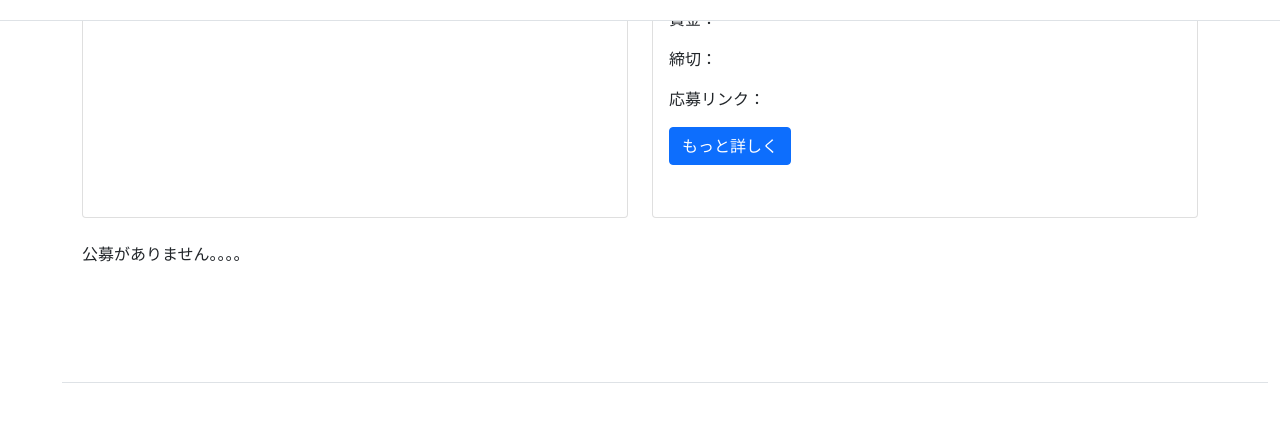
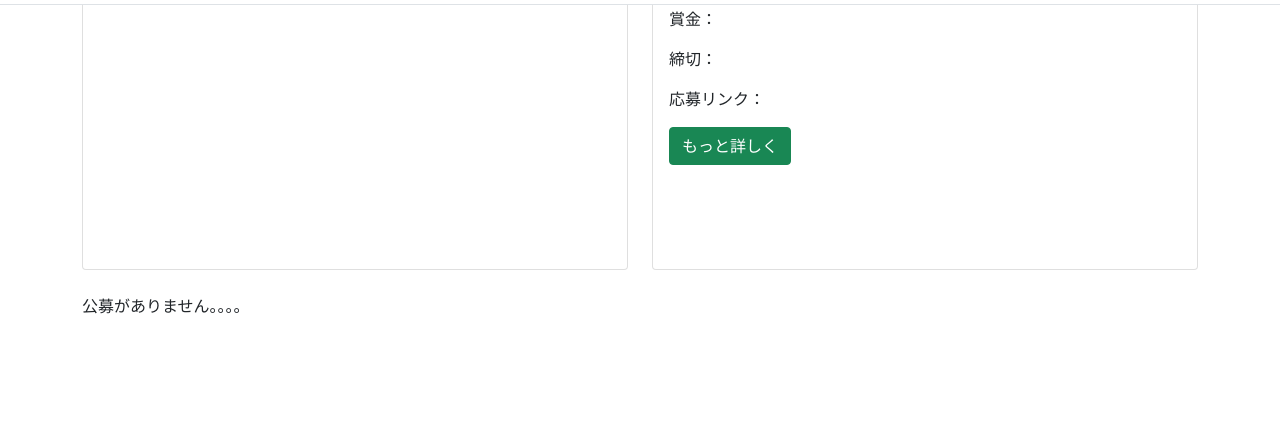
Before and after one commit to Kazumasa1/syukatu_presen, a Django app: page / in a window 1280 px wide. Shown: the part 322-752 px from the top of the page. Run offline with Django 3.2, Linux system fonts and the light colour scheme; data that the repository does not hold is empty.

Commit message:
フロントデザインを改善  - 詳細 ・募集内容を改行しないで省略（...）で表示させる ・使用していないコメントアウトを削除 ・テンプレートタグを統一 ・もっと詳しくボタンを緑に変更 ・レスポンシブに対応

```diff
--- a/haiku/templates/base.html
+++ b/haiku/templates/base.html
@@ -11,61 +11,29 @@
 
         <title>{% block title %}{% endblock %}</title>
         <link href="https://cdn.jsdelivr.net/npm/bootstrap@5.0.0-beta1/dist/css/bootstrap.min.css" rel="stylesheet" integrity="sha384-giJF6kkoqNQ00vy+HMDP7azOuL0xtbfIcaT9wjKHr8RbDVddVHyTfAAsrekwKmP1" crossorigin="anonymous">
-
         {% block head %}{% endblock %}
     </head>
 
     <body>
-        <div class="min-vh-100 d-flex align-items-end flex-column mb-3">
+        <div class="d-flex align-items-end flex-column mb-3">
             <!-- ナビゲーションバー -->
             <nav class="navbar navbar-expand-lg navbar-light bg-white fixed-top container-fluid border-bottom">
                 <div class="container">
-                    <nav class="navbar navbar-expand-lg navbar-light">
-                        <a class="navbar-brand" href="{% url 'haiku:index' %}"><img src="https://user-images.githubusercontent.com/70145199/155826105-eb787f81-85ed-41b1-b5fc-53ae702e4c79.png"></a>
-                        <button class="navbar-toggler" type="button" data-bs-toggle="collapse" data-bs-target="#navbarSupportedContent" aria-controls="navbarSupportedContent" aria-expanded="false" aria-label="Toggle navigation">
-                            <span class="navbar-toggler-icon"></span>
-                        </button>
-                        <div class="collapse navbar-collapse" id="navbarSupportedContent">
-                            <ul class="navbar-nav me-auto mb-2 mb-lg-0">
-{#                                <li class="nav-item">#}
-{#                                    <a class="nav-link" href="#">このサイトについて</a>#}
-{#                                </li>#}
-{#                                <li class="nav-item">#}
-{#                                    <a class="nav-link" href="{% url 'haiku:inquiry' %}">お問合せ</a>#}
-{#                                </li>#}
-    {#                            {% if user.is_authenticated %}#}
-    {#                                <li class="nav-item">#}
-    {#                                    <a class="nav-link" href="{% url 'account_logout' %}">ログアウト</a>#}
-    {#                                </li>#}
-    {#                            {% else %}#}
-    {#                                <li class="nav-item">#}
-    {#                                    <a class="nav-link" href="{% url 'account_signup' %}">会員登録</a>#}
-    {#                                </li>#}
-    {#                                <li class="nav-item">#}
-    {#                                    <a class="nav-link" href="{% url 'account_login' %}">ログイン</a>#}
-    {#                                </li>#}
-    {#                            {% endif %}#}
-                            </ul>
-                        </div>
-                    </nav>
+                    <a class="navbar-brand" href="{% url 'haiku:index' %}"><img src="https://user-images.githubusercontent.com/70145199/155842941-f4e3653b-d9ec-4da5-ad1d-a81e5d6071bc.svg"></a>
                  </div>
             </nav>
+        </div>
 
-
-            {% block header%}{% endblock %}
-
-            {% block top_contents%}{% endblock %}
-            {% block kobo_info %}{% endblock %}
-            {% block botton_contents%}{% endblock %}
+            {% block contents%}{% endblock %}
             {% block kobo_detail %}{% endblock %}
 
 
         <!-- フッターエリア -->
-        <footer class="footer mt-auto container-fluid" style="padding: 100px 0px 0px 50px">
+        <footer class="footer mt-auto container-fluid" style="padding: 100px 0px 50px 0px">
             <div class="container-fluid bg-white">
                 <ul class="nav justify-content-center border-top" style="padding-top: 50px;">
                     <li class="nav-item">
-                        <img src="https://user-images.githubusercontent.com/70145199/155826105-eb787f81-85ed-41b1-b5fc-53ae702e4c79.png">
+                        <img src="https://user-images.githubusercontent.com/70145199/155842941-f4e3653b-d9ec-4da5-ad1d-a81e5d6071bc.svg">
                     </li>
                 </ul>
 
--- a/haiku/templates/index.html
+++ b/haiku/templates/index.html
@@ -1,7 +1,7 @@
 {% extends 'base.html' %}
 {% load static %}
 
-{% block top_contents %}
+{% block contents %}
 
     <div class="container" style="margin-top: 200px">
 
@@ -14,30 +14,37 @@
         </nav>
 
         <!-- メインコンテンツエリア -->
-        <div class="d-grid gap-4">
 
             <!-- 新着情報とおすすめ記事 -->
-            <div class="row row-cols-1 row-cols-md-2 g-4">
-                <div class="col">
-                    <div class="card" style="height: 300px;">
+            <div class="row gy-4">
+                <div class="col-12 col-sm-6">
+                    <div class="card overflow-hidden" style="height: 22rem">
                         <div class="card-body">
                             <h5 class="card-title">新着情報</h5>
                             {% for kobo in kobo_list %}
+                                {% if forloop.counter < 6 %}
+                                    <div class="d-flex flex-row bd-highlight">
+                                        <div class="bd-highlight">
                                             <a href="{% url 'haiku:detail' kobo.pk %}" class="card-text fw-light text-success text-decoration-none"><p>
                                                 {{ kobo.title }}
-                                </a>
+                                            </p></a>
+                                        </div>
+                                        <div class="p-1 bd-highlight">
                                             {% if kobo.title %}
-                                        <span class="badge rounded-pill bg-warning bg-gradient">New</span>
+                                                <span class="badge rounded-pill bg-warning bg-gradient">New</span><br>
                                             {% endif %}
-                                </p>
+                                        </div>
+                                    </div>
+                                {% else %}
+                                {% endif %}
                             {% empty %}
                                 <p>公募がありません。。。。</p>
                             {% endfor %}
                         </div>
                     </div>
                 </div>
-                <div class="col">
-                    <div class="card" style="height: 300px;">
+                <div class="col-12 col-sm-6">
+                    <div class="card" style="height: 22rem">
                         <div class="card-body">
                             <h5 class="card-title">おすすめ</h5>
                             <p class="card-text">
@@ -49,83 +56,43 @@
                             <p class="card-text">
                                 締切：{{ kobo_list.0.deadline }}
                             </p>
-                            <p class="card-text">応募リンク：<a href="{{ kobo_list.0.link }}" class="card-link fw-light text-success">
+                            <p class="card-text text-truncate">応募リンク：<a href="{{ kobo_list.0.link }}" class="card-link fw-light text-success">
                                 {{ kobo_list.0.link }}
                             </a></p>
-                            <a href="{% url 'haiku:detail' kobo_list.0.pk %}" class="btn btn-primary">もっと詳しく</a>
-                        </div>
+                            <a href="{% url 'haiku:detail' kobo_list.0.pk %}" class="btn btn-success">もっと詳しく</a>
                         </div>
                     </div>
                 </div>
 
-            <!-- 公募情報並び替え -->
-{#            <ul class="nav nav-pills mb-3" id="pills-tab" role="tablist">#}
-{#                <li class="nav-item" role="presentation">#}
-{#                  <a class="nav-link active" id="pills-home-tab" data-bs-toggle="pill" href="#pills-home" role="tab" aria-controls="pills-home" aria-selected="true">新着順</a>#}
-{#                </li>#}
-{#                <li class="nav-item" role="presentation">#}
-{#                  <a class="nav-link" id="pills-profile-tab" data-bs-toggle="pill" href="#pills-profile" role="tab" aria-controls="pills-profile" aria-selected="false">締切順</a>#}
-{#                </li>#}
-{#                <li class="nav-item" role="presentation">#}
-{#                  <a class="nav-link" id="pills-contact-tab" data-bs-toggle="pill" href="#pills-contact" role="tab" aria-controls="pills-contact" aria-selected="false">賞金順</a>#}
-{#                </li>#}
-{#                <li class="nav-item" role="presentation">#}
-{#                  <a class="nav-link" id="pills-contact-tab" data-bs-toggle="pill" href="#pills-contact" role="tab" aria-controls="pills-contact" aria-selected="false">名前順</a>#}
-{#                </li>#}
-{#            </ul>#}
-
-{% endblock %}
-
                 <!-- 公募情報エリア -->
-{% block kobo_info %}
                 {% for kobo in kobo_list %}
-        <div class="card">
+                <div class="col-12">
+                    <div class="card p-3">
                         <div class="card-body">
                             <h5 class="card-title">
                                 {{ kobo.title }}
                             </h5>
-                <p class="card-text">
+                            <p class="card-text text-truncate">
                                 賞金：{{ kobo.prize }}
                             </p>
                             <p class="card-text">
                                 締切：{{ kobo.deadline }}
                             </p>
-                <p class="card-text">
+                            <p class="card-text text-truncate">
                                 募集内容：{{ kobo.contents }}
                             </p>
-                <p class="card-text">応募リンク：<a href="{{ kobo.link }}" class="card-link fw-light text-success">
+                            <p class="card-text text-truncate">応募リンク：<a href="{{ kobo.link }}" class="card-link fw-light text-success">
                                 {{ kobo.link }}
                             </a></p>
-                <a href="{% url 'haiku:detail' kobo.pk %}" class="btn btn-primary">もっと詳しく</a>
+                            <a href="{% url 'haiku:detail' kobo.pk %}" class="btn btn-success">もっと詳しく</a>
+                        </div>
                     </div>
                 </div>
                 {% empty %}
                 <p>公募がありません。。。。</p>
                 {% endfor %}
+            </div>
+        </div>
+    </div>
 
 {% endblock %}
-
-{% block botton_contents %}
-{#            <!-- ページネーション -->#}
-{#            <nav aria-label="Page navigation example" style="margin-bottom: 100px">#}
-{#                <ul class="pagination justify-content-center">#}
-{#                    <li class="page-item">#}
-{#                        <a class="page-link" href="#" aria-label="Previous">#}
-{#                            <span aria-hidden="true">&laquo;</span>#}
-{#                        </a>#}
-{#                    </li>#}
-{#                    <li class="page-item"><a class="page-link" href="#">1</a></li>#}
-{#                    <li class="page-item"><a class="page-link" href="#">2</a></li>#}
-{#                    <li class="page-item"><a class="page-link" href="#">3</a></li>#}
-{#                    <li class="page-item">#}
-{#                        <a class="page-link" href="#" aria-label="Next">#}
-{#                            <span aria-hidden="true">&raquo;</span>#}
-{#                        </a>#}
-{#                    </li>#}
-{#                </ul>#}
-{#            </nav>#}
-    </div></div>
-
-{#    <script src="https://cdn.jsdelivr.net/npm/bootstrap@5.0.0-beta1/dist/js/bootstrap.bundle.min.js" integrity="sha384-ygbV9kiqUc6oa4msXn9868pTtWMgiQaeYH7/t7LECLbyPA2x65Kgf80OJFdroafW" crossorigin="anonymous"></script>#}
-
-{% endblock %}
```
Lines whose indentation alone changed are shown as unchanged.
